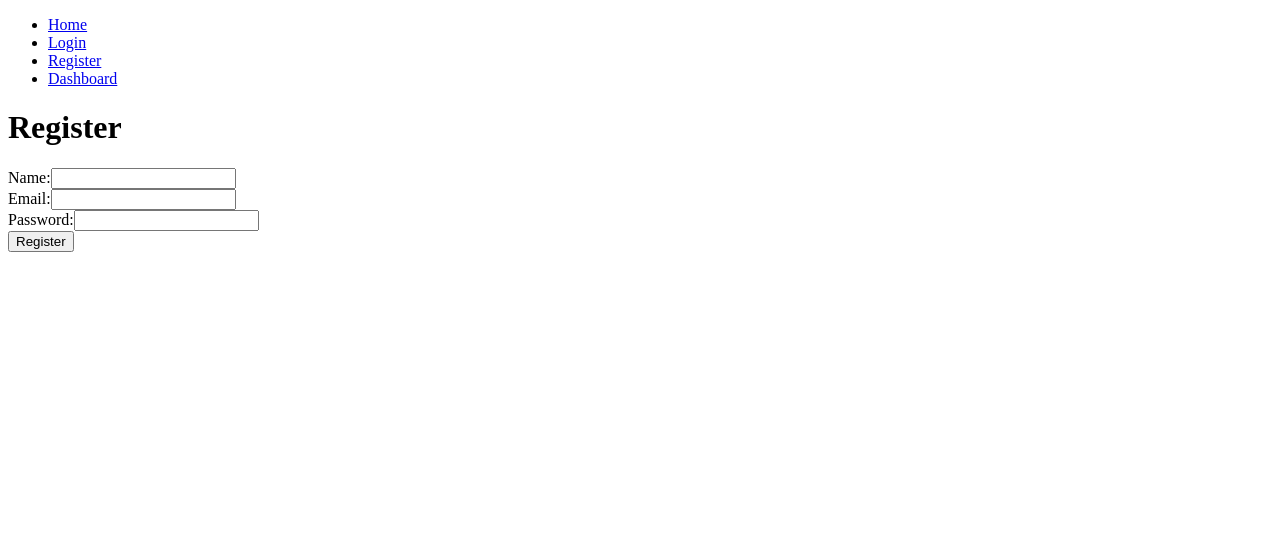
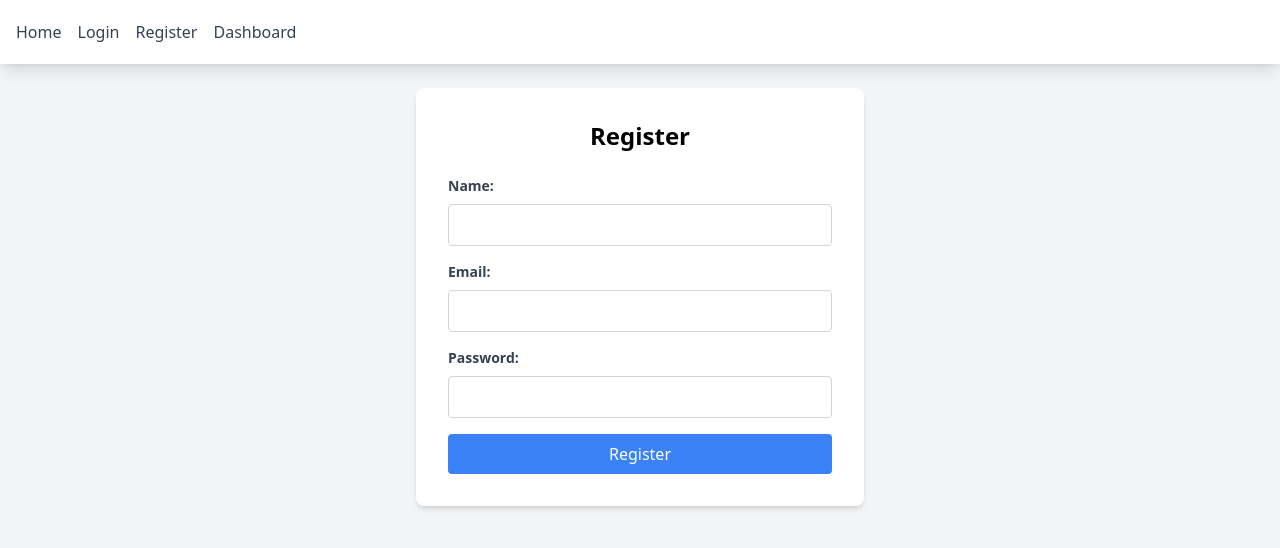
Before and after one commit to orhunakkan/task-manager, a React (Create React App) app in the folder client/: page /register in a window 1280 px wide. Shown: the top 548 px of the page. Built offline with nearby package versions, Linux system fonts and the light colour scheme.

Commit message:
Add Tailwind CSS integration and update styles for Home, Login, and Register pages

```diff
--- a/client/package.json
+++ b/client/package.json
@@ -20,7 +20,10 @@
     "@typescript-eslint/parser": "^8.21.0",
     "eslint": "^9.19.0",
     "prettier": "^3.4.2",
-    "typescript": "^4.9.5"
+    "typescript": "^4.9.5",
+    "tailwindcss": "^3.3.0",
+    "postcss": "^8.4.0",
+    "autoprefixer": "^10.4.0"
   },
   "dependencies": {
     "@types/node": "^22.10.10",
--- /dev/null
+++ b/client/postcss.config.js
@@ -0,0 +1,6 @@
+module.exports = {
+  plugins: {
+    tailwindcss: {},
+    autoprefixer: {},
+  },
+}
--- a/client/src/App.tsx
+++ b/client/src/App.tsx
@@ -10,30 +10,44 @@ export const App: React.FC = () => {
   return (
     <AuthProvider>
       <BrowserRouter>
-        <div>
-          <nav>
-            <ul>
+        <div className="min-h-screen bg-gray-100">
+          <nav className="bg-white shadow-lg">
+            <div className="max-w-7xl mx-auto px-4">
+              <div className="flex justify-between h-16">
+                <ul className="flex space-x-4 items-center">
                   <li>
-                <Link to="/">Home</Link>
+                    <Link to="/" className="text-gray-700 hover:text-gray-900">
+                      Home
+                    </Link>
                   </li>
                   <li>
-                <Link to="/login">Login</Link>
+                    <Link to="/login" className="text-gray-700 hover:text-gray-900">
+                      Login
+                    </Link>
                   </li>
                   <li>
-                <Link to="/register">Register</Link>
+                    <Link to="/register" className="text-gray-700 hover:text-gray-900">
+                      Register
+                    </Link>
                   </li>
                   <li>
-                <Link to="/dashboard">Dashboard</Link>
+                    <Link to="/dashboard" className="text-gray-700 hover:text-gray-900">
+                      Dashboard
+                    </Link>
                   </li>
                 </ul>
+              </div>
+            </div>
           </nav>
 
+          <main className="max-w-7xl mx-auto py-6 sm:px-6 lg:px-8">
             <Routes>
               <Route path="/" element={<Home />} />
               <Route path="/login" element={<Login />} />
               <Route path="/register" element={<Register />} />
               <Route path="/dashboard" element={<Dashboard />} />
             </Routes>
+          </main>
         </div>
       </BrowserRouter>
     </AuthProvider>
--- /dev/null
+++ b/client/src/index.css
@@ -0,0 +1,3 @@
+@import "tailwindcss/base";
+@import "tailwindcss/components";
+@import "tailwindcss/utilities";
--- a/client/src/index.tsx
+++ b/client/src/index.tsx
@@ -1,6 +1,7 @@
 import React from 'react';
 import ReactDOM from 'react-dom/client';
 import { App } from './App';
+import './index.css';
 
 const root = ReactDOM.createRoot(
   document.getElementById('root') as HTMLElement
--- a/client/src/pages/Home.tsx
+++ b/client/src/pages/Home.tsx
@@ -2,9 +2,13 @@ import React from 'react';
 
 export const Home: React.FC = () => {
   return (
-    <div>
-      <h1>Welcome to Task Manager</h1>
-      <p>Manage your tasks efficiently</p>
+    <div className="text-center">
+      <h1 className="text-4xl font-bold text-gray-900 mb-4">
+        Welcome to Task Manager
+      </h1>
+      <p className="text-xl text-gray-600">
+        Manage your tasks efficiently
+      </p>
     </div>
   );
 };
--- a/client/src/pages/Login.tsx
+++ b/client/src/pages/Login.tsx
@@ -23,33 +23,44 @@ export const Login: React.FC = () => {
   };
 
   return (
-    <div>
-      <h1>Login</h1>
-      {error && <div style={{ color: 'red' }}>{error}</div>}
-      <form onSubmit={handleSubmit}>
+    <div className="max-w-md mx-auto bg-white rounded-lg shadow-md p-8">
+      <h1 className="text-2xl font-bold mb-6 text-center">Login</h1>
+      {error && (
+        <div className="bg-red-100 border border-red-400 text-red-700 px-4 py-3 rounded mb-4">
+          {error}
+        </div>
+      )}
+      <form onSubmit={handleSubmit} className="space-y-4">
         <div>
-          <label>Email:</label>
+          <label className="block text-gray-700 text-sm font-bold mb-2">
+            Email:
+          </label>
           <input
             type="email"
+            className="w-full px-3 py-2 border border-gray-300 rounded focus:outline-none focus:border-blue-500"
             value={formData.email}
-            onChange={(e) =>
-              setFormData({ ...formData, email: e.target.value })
-            }
+            onChange={(e) => setFormData({ ...formData, email: e.target.value })}
             required
           />
         </div>
         <div>
-          <label>Password:</label>
+          <label className="block text-gray-700 text-sm font-bold mb-2">
+            Password:
+          </label>
           <input
             type="password"
+            className="w-full px-3 py-2 border border-gray-300 rounded focus:outline-none focus:border-blue-500"
             value={formData.password}
-            onChange={(e) =>
-              setFormData({ ...formData, password: e.target.value })
-            }
+            onChange={(e) => setFormData({ ...formData, password: e.target.value })}
             required
           />
         </div>
-        <button type="submit">Login</button>
+        <button
+          type="submit"
+          className="w-full bg-blue-500 text-white py-2 px-4 rounded hover:bg-blue-600 focus:outline-none focus:ring-2 focus:ring-blue-500 focus:ring-opacity-50"
+        >
+          Login
+        </button>
       </form>
     </div>
   );
--- a/client/src/pages/Register.tsx
+++ b/client/src/pages/Register.tsx
@@ -24,43 +24,61 @@ export const Register: React.FC = () => {
   };
 
   return (
-    <div>
-      <h1>Register</h1>
-      {error && <div style={{ color: 'red' }}>{error}</div>}
-      {success && <div style={{ color: 'green' }}>{success}</div>}
-      <form onSubmit={handleSubmit}>
+    <div className="max-w-md mx-auto bg-white rounded-lg shadow-md p-8">
+      <h1 className="text-2xl font-bold mb-6 text-center">Register</h1>
+      {error && (
+        <div className="bg-red-100 border border-red-400 text-red-700 px-4 py-3 rounded mb-4">
+          {error}
+        </div>
+      )}
+      {success && (
+        <div className="bg-green-100 border border-green-400 text-green-700 px-4 py-3 rounded mb-4">
+          {success}
+        </div>
+      )}
+      <form onSubmit={handleSubmit} className="space-y-4">
         <div>
-          <label>Name:</label>
+          <label className="block text-gray-700 text-sm font-bold mb-2">
+            Name:
+          </label>
           <input
             type="text"
+            className="w-full px-3 py-2 border border-gray-300 rounded focus:outline-none focus:border-blue-500"
             value={formData.name}
             onChange={(e) => setFormData({ ...formData, name: e.target.value })}
             required
           />
         </div>
         <div>
-          <label>Email:</label>
+          <label className="block text-gray-700 text-sm font-bold mb-2">
+            Email:
+          </label>
           <input
             type="email"
+            className="w-full px-3 py-2 border border-gray-300 rounded focus:outline-none focus:border-blue-500"
             value={formData.email}
-            onChange={(e) =>
-              setFormData({ ...formData, email: e.target.value })
-            }
+            onChange={(e) => setFormData({ ...formData, email: e.target.value })}
             required
           />
         </div>
         <div>
-          <label>Password:</label>
+          <label className="block text-gray-700 text-sm font-bold mb-2">
+            Password:
+          </label>
           <input
             type="password"
+            className="w-full px-3 py-2 border border-gray-300 rounded focus:outline-none focus:border-blue-500"
             value={formData.password}
-            onChange={(e) =>
-              setFormData({ ...formData, password: e.target.value })
-            }
+            onChange={(e) => setFormData({ ...formData, password: e.target.value })}
             required
           />
         </div>
-        <button type="submit">Register</button>
+        <button
+          type="submit"
+          className="w-full bg-blue-500 text-white py-2 px-4 rounded hover:bg-blue-600 focus:outline-none focus:ring-2 focus:ring-blue-500 focus:ring-opacity-50"
+        >
+          Register
+        </button>
       </form>
     </div>
   );
--- /dev/null
+++ b/client/tailwind.config.js
@@ -0,0 +1,10 @@
+/** @type {import('tailwindcss').Config} */
+module.exports = {
+  content: [
+    "./src/**/*.{js,jsx,ts,tsx}",
+  ],
+  theme: {
+    extend: {},
+  },
+  plugins: [],
+}
```
Also changed, not shown: 1 other file (tests, documents, lock files or other folders). Lines whose indentation alone changed are shown as unchanged.
